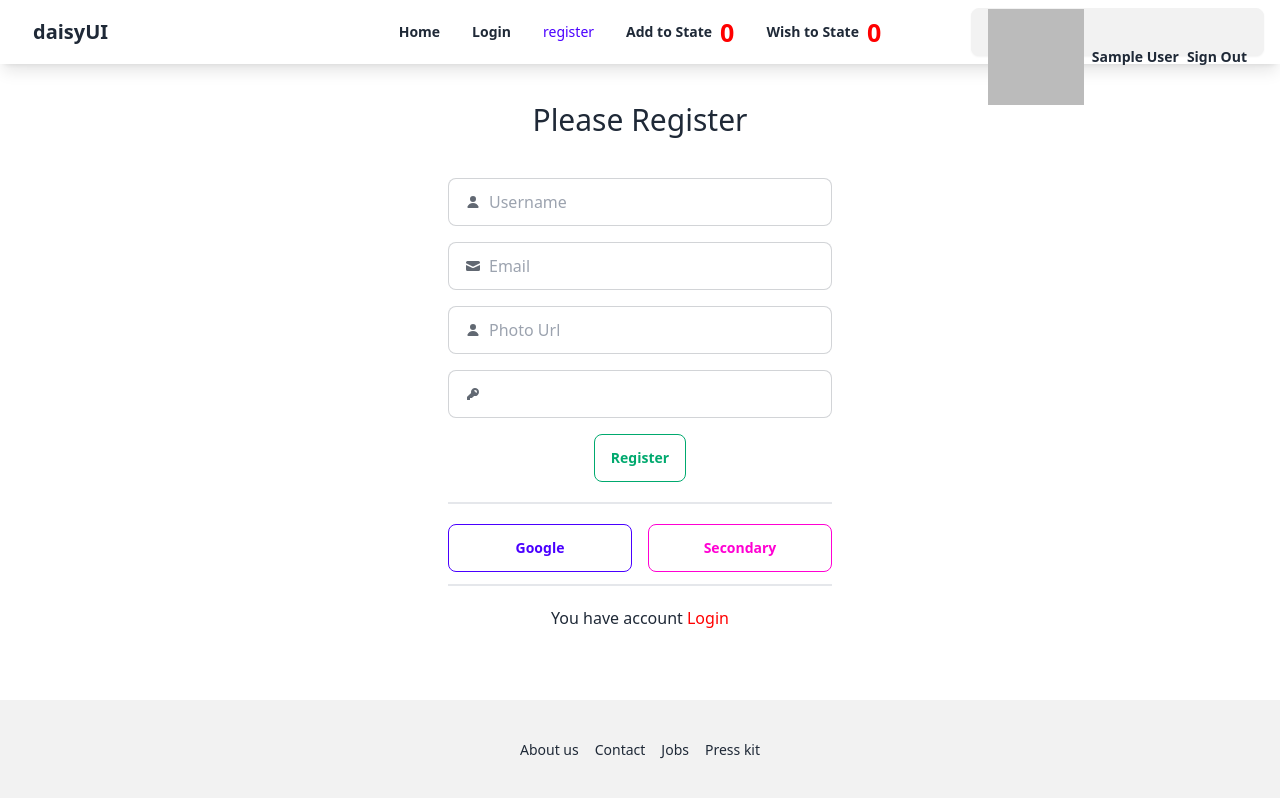
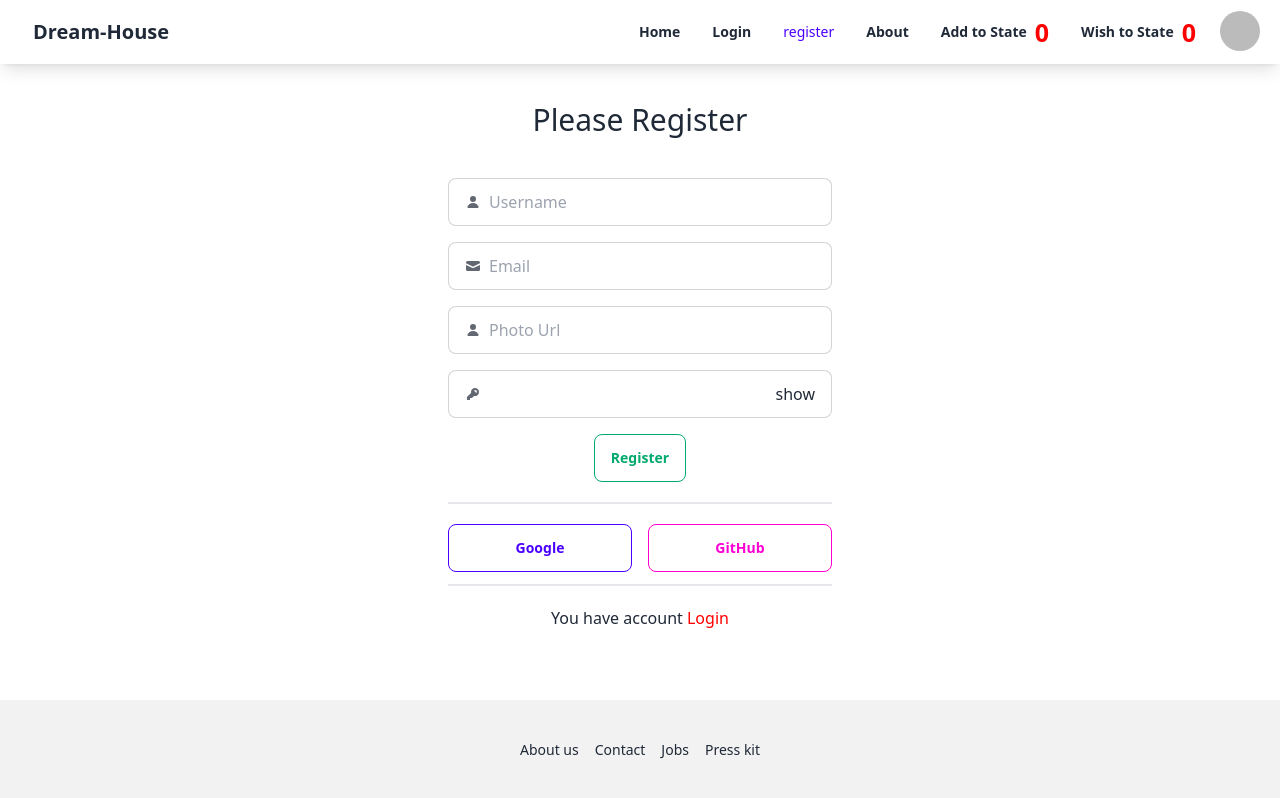
Before and after one commit to didarulZend1981/dream-house, a React (Vite) app: page /register in a window 1280 px wide. Built offline with nearby package versions, Linux system fonts and the light colour scheme; no server answers; sample sign-in values are in the browser's storage.

Commit message:
gitHub updat

```diff
--- a/package.json
+++ b/package.json
@@ -11,14 +11,18 @@
   },
   "dependencies": {
     "firebase": "^10.11.0",
+    "leaflet": "^1.9.4",
     "localforage": "^1.10.0",
     "match-sorter": "^6.3.4",
     "react": "^18.2.0",
     "react-dom": "^18.2.0",
     "react-hook-form": "^7.51.3",
+    "react-id-swiper": "^4.0.0",
+    "react-leaflet": "^4.2.1",
     "react-router-dom": "^6.22.3",
     "react-toastify": "^10.0.5",
-    "sort-by": "^0.0.2"
+    "sort-by": "^0.0.2",
+    "swiper": "^11.1.1"
   },
   "devDependencies": {
     "@types/react": "^18.2.66",
--- /dev/null
+++ b/src/pages/About/About.jsx
@@ -0,0 +1,21 @@
+
+
+const About = () => {
+  return (
+    <div>
+      <div className="h-[100px]"></div>
+      <div className="w-1/3 mx-auto">
+        <h2>Dream-House,</h2>
+        <p className="text-[17px] text-justifiy">
+        In my dream, I find myself standing before an elegant apartment house, its facade adorned with intricate details that speak of a rich history. As I step inside, I'm greeted by a grand foyer with marble floors and a sweeping staircase leading to the upper floors. Each apartment is a sanctuary of comfort and style, with spacious rooms filled with natural light streaming through large windows. The atmosphere hums with a sense of community, as neighbors greet each other warmly in shared spaces like rooftop gardens and cozy lounges. It's a place where dreams find a home, and where every corner holds the promise of possibility.
+
+        </p>
+
+
+      </div>
+
+    </div>
+  );
+};
+
+export default About;
--- a/src/pages/Home/Home.jsx
+++ b/src/pages/Home/Home.jsx
@@ -19,6 +19,9 @@ const Home = () => {
     <div>
       <div className="h-16"></div>
       <Banner></Banner>
+      <div className="grid grid-cols-3 gap-5 mt-20 mb-20">
+        <h2 className="text-center text-[20px]">Buy/Rent Home:</h2>
+      </div>
       <div className="grid grid-cols-3 gap-5 mt-20 mb-20">
 
 
--- a/src/pages/Login/SocialLogin.jsx
+++ b/src/pages/Login/SocialLogin.jsx
@@ -3,11 +3,13 @@ import useAuth from '../../hooks/useAuth';
 import { useLocation, useNavigate } from "react-router-dom";
 
 const SocialLogin = () => {
-  const {googleLogin} =useAuth();
+  const {googleLogin,gitHubLogin} =useAuth();
+
   const navigate = useNavigate();
   const location = useLocation();
   const from = location?.state || "/";
   const handleSocialLogin = socialProvider =>{
+
       socialProvider().then(result=>{
           if(result.user){
             navigate(from);
@@ -15,11 +17,12 @@ const SocialLogin = () => {
       })
   }
 
+
   return (
     <div>
       <div className="w-1/3 mx-auto grid grid-cols-2 gap-4 mt-5 my-auto min-h-max text-center mb-3 border-t-2 pt-5">
             <button onClick={()=>handleSocialLogin(googleLogin)} className="btn btn-outline btn-primary">Google</button>
-            <button className="btn btn-outline btn-secondary">Secondary</button>
+             <button onClick={()=>handleSocialLogin(gitHubLogin)} className="btn btn-outline btn-secondary">GitHub</button>
       </div>
     </div>
   );
--- a/src/pages/Register/Register.jsx
+++ b/src/pages/Register/Register.jsx
@@ -1,47 +1,49 @@
 
-import {Link, NavLink, useNavigate } from "react-router-dom";
+import {Link, NavLink, Navigate, useLocation, useNavigate } from "react-router-dom";
 import { useForm } from "react-hook-form";
 import SocialLogin from "../Login/SocialLogin";
 import useAuth from "../../hooks/useAuth";
 // import { runTransaction } from "firebase/database";
 import { toast } from 'react-toastify';
-import { useEffect } from "react";
+import { useEffect, useState } from "react";
 
 const Register = () => {
   useEffect(()=>{
     document.title ="Register | State";
   },[])
   const { createUser,updateUserProfile,user } =useAuth();
-
+  const [showPassword,setShowPassword]=useState(false)
 
   // console.log(createUser);
+
   const navigate = useNavigate();
+  const location = useLocation();
+  const from = location?.state || "/";
+  console.log(from);
+  // console.log(navigate);
 
-  const from =  "/";
 
   const { register,handleSubmit, formState: { errors } } = useForm();
 
   const onSubmit = (data) => {
-    console.log(data)
-    const {email, password,PhotoUrl,username} = data
-    //console.log(email,password);
+
+    const {email, password,photoUrl,username} = data
+    console.log(email,password,photoUrl);
 
 
     createUser(email, password).then(() => {
 
-      updateUserProfile(username,PhotoUrl).then(()=>{
-
-          if(result.user){
-            navigate(from);
-          }
+      updateUserProfile(username,photoUrl).then(()=>{
+          // console.log(result);
+          navigate(from);
         })
 
         toast.success('successfully create');
 
     })
     .catch(error => {
-      console.log(user.password);
-        // console.error(error)
+      // console.log(user.password);
+        console.error(error)
         // toast.error('Error: ' + error.message);
     })
   }
@@ -77,18 +79,18 @@ const Register = () => {
           <label className="input input-bordered flex items-center gap-2 mb-4">
           <svg xmlns="http://www.w3.org/2000/svg" viewBox="0 0 16 16" fill="currentColor" className="w-4 h-4 opacity-70"><path d="M8 8a3 3 0 1 0 0-6 3 3 0 0 0 0 6ZM12.735 14c.618 0 1.093-.561.872-1.139a6.002 6.002 0 0 0-11.215 0c-.22.578.254 1.139.872 1.139h9.47Z" /></svg>
           <input type="text" className="grow" placeholder="Photo Url"
-          {...register("PhotoUrl")}
+          {...register("photoUrl")}
           />
           </label>
 
 
           <label className="input input-bordered flex items-center gap-2 mb-4">
           <svg xmlns="http://www.w3.org/2000/svg" viewBox="0 0 16 16" fill="currentColor" className="w-4 h-4 opacity-70"><path fillRule="evenodd" d="M14 6a4 4 0 0 1-4.899 3.899l-1.955 1.955a.5.5 0 0 1-.353.146H5v1.5a.5.5 0 0 1-.5.5h-2a.5.5 0 0 1-.5-.5v-2.293a.5.5 0 0 1 .146-.353l3.955-3.955A4 4 0 1 1 14 6Zm-4-2a.75.75 0 0 0 0 1.5.5.5 0 0 1 .5.5.75.75 0 0 0 1.5 0 2 2 0 0 0-2-2Z" clipRule="evenodd" /></svg>
-          <input type="password" className="grow"
+          <input type={showPassword ? "text": "password"} className="grow"
 
           {...register("password", { required: true, minLength: 6, pattern: /^(?=.*[a-z])(?=.*[A-Z])/ })}
           />
-
+           <span onClick={()=>setShowPassword(!showPassword)}>show</span>
           </label>
 
 
--- a/src/pages/Shared/Navbar.jsx
+++ b/src/pages/Shared/Navbar.jsx
@@ -32,6 +32,11 @@ const Navbar = () => {
     <li><NavLink to="/register" className={({isActive})=>
       isActive? 'text-primary font-blod':'font-bold'
       }>register</NavLink></li>
+
+    <li><NavLink to="/about" className={({isActive})=>
+      isActive? 'text-primary font-blod':'font-bold'
+      }>About</NavLink></li>
+
     <li><NavLink to="/addToState" className={({isActive})=>
       isActive? 'text-primary font-blod':'font-bold'
       }>Add to State<span className="text-[red] text-[25px]">{cartItemsCount}</span></NavLink></li>
@@ -43,11 +48,7 @@ const Navbar = () => {
 
     </>
 
-    const handleSignOut = () => {
-      logOut()
-          .then()
-          .catch()
-    }
+
 
   return (
     <div>
@@ -61,31 +62,54 @@ const Navbar = () => {
         {navLinks}
       </ul>
     </div>
-    <a className="btn btn-ghost text-xl">daisyUI</a>
+    <a className="btn btn-ghost text-xl">Dream-House</a>
   </div>
   <div className="navbar-center hidden lg:flex">
     <ul className="menu menu-horizontal px-1">
       {navLinks}
     </ul>
   </div>
-  <div className="navbar-end">
+  <div className="dropdown">
+      <div tabIndex={0} role="button" className="btn btn-ghost btn-circle avatar">
+        <div className="w-10 rounded-full">
+        <Link to="/login">
+      <img alt="Tailwind CSS Navbar component"  src={user?.photoURL||"https://daisyui.com/images/stock/photo-1534528741775-53994a69daeb.jpg"} />
+
+      </Link>
+              </div>
+      </div>
+
   {
-    user?.email?
-    <button onClick={handleSignOut} className="btn">
-      <img src={user?.photoURL||"not found"}/>
-      <sapn>{user?.displayName||"not name"}</sapn>
-      Sign Out
-    </button>
+
+    user?<ul tabIndex={0} className="z-[1] p-2 shadow menu menu-sm dropdown-content bg-base-100 rounded-box w-52">
+
+    <li>
+      <a className="justify-between">
+        Profile-{user?.displayName}
+       </a>
+    </li>
+    <li>
+
+      <NavLink to="/updateUser">Settings</NavLink>
+
+    </li>
+    <li onClick={logOut}><a>Logout</a></li>
+
+
+
+
+</ul>
+
+
     :
 
 
-    <Link to="/login">
-      <button className="btn">Login</button>
-      </Link>
+    ''
 
 
 
   }
+
 
 
   </div>
--- a/src/pages/Single/Single.jsx
+++ b/src/pages/Single/Single.jsx
@@ -26,10 +26,15 @@ const Single = () => {
     <>
          <div className="h-[70px]"></div>
          <div class="grid grid-cols-1 lg:grid-cols-2 gap-4">
+          baner
+         </div>
+
+         <div class="grid grid-cols-1 lg:grid-cols-2 gap-4">
             <div><img src={state.relevantImage}/></div>
 
 
             <div>{state.description}
+            {console.log(state.location.latitude)}
 
               <br></br>
             <div className="badge badge-outline">Price:{state.price}</div>
@@ -41,6 +46,11 @@ const Single = () => {
 
             </div>
           </div>
+
+          <div class="grid grid-cols-1 lg:grid-cols-2 gap-4">
+
+
+          </div>
     </>
 
   );
--- /dev/null
+++ b/src/pages/UpdateUser/UpdateUser.jsx
@@ -0,0 +1,76 @@
+import { useForm } from "react-hook-form";
+import useAuth from "../../hooks/useAuth";
+import { useState } from "react";
+
+const UpdateUser = () => {
+
+  const { createUser,updateUserProfile,user } =useAuth();
+  // const [realState, setRealState] = useState([user.photoURL]);
+
+  const { register,handleSubmit, formState: { errors } } = useForm();
+
+
+  const onSubmit = (data) => {
+
+     const {photoURL,username} = data
+
+
+
+
+
+
+      updateUserProfile(username,photoURL).then(()=>{
+
+
+
+        })
+
+        toast.success('update create');
+
+
+  }
+
+
+  return (
+    <div>
+      <div className="h-[70px]"></div>
+      <h2 className="text-3xl my-8 text-center">Please Register</h2>
+      <form onSubmit={handleSubmit(onSubmit)} className="w-1/3 mx-auto gap-3 mt-10 my-auto min-h-max text-center mb-5">
+
+
+          <label className="input input-bordered flex items-center gap-2 mb-4">
+          <svg xmlns="http://www.w3.org/2000/svg" viewBox="0 0 16 16" fill="currentColor" className="w-4 h-4 opacity-70"><path d="M8 8a3 3 0 1 0 0-6 3 3 0 0 0 0 6ZM12.735 14c.618 0 1.093-.561.872-1.139a6.002 6.002 0 0 0-11.215 0c-.22.578.254 1.139.872 1.139h9.47Z" /></svg>
+          <input type="text" className="grow" placeholder={user.displayName}
+          {...register("username", )}
+           />
+
+          </label>
+
+
+
+
+          <label className="input input-bordered flex items-center gap-2 mb-4">
+          <svg xmlns="http://www.w3.org/2000/svg" viewBox="0 0 16 16" fill="currentColor" className="w-4 h-4 opacity-70"><path d="M8 8a3 3 0 1 0 0-6 3 3 0 0 0 0 6ZM12.735 14c.618 0 1.093-.561.872-1.139a6.002 6.002 0 0 0-11.215 0c-.22.578.254 1.139.872 1.139h9.47Z" /></svg>
+          <input type="text" className="grow" placeholder={user.photoURL}
+          {...register("photoURL")}
+           />
+          </label>
+
+
+
+
+
+
+             <button className="btn btn-outline btn-success">submit</button>
+
+
+
+
+
+</form>
+  </div>
+
+  );
+};
+
+export default UpdateUser;
--- a/src/routes/Routes.jsx
+++ b/src/routes/Routes.jsx
@@ -8,6 +8,8 @@ import AddToState from "../pages/AddToState/AddToState";
 import WishToState from "../pages/WishToState/WishToState";
 import NotFound from "../pages/NotFound/NotFound";
 import PrivateRoute from "../components/PrivateRoute/PrivateRoute";
+import UpdateUser from "../pages/UpdateUser/UpdateUser";
+import About from "../pages/About/About";
 
 
 
@@ -54,6 +56,19 @@ const router = createBrowserRouter([
         element: <WishToState></WishToState>,
 
       },
+      {
+        path: '/updateUser',
+        element: <UpdateUser></UpdateUser>,
+
+      },
+      {
+        path: '/about',
+        element:
+        <PrivateRoute>
+                    <About></About>
+               </PrivateRoute>
+
+      },
 
   ]
 
```
Also changed, not shown: src/context/ContextComponent.jsx (+15 -1 lines), src/pages/Login/Login.jsx (+6 -2 lines), 1 other file (tests, documents, lock files or other folders).
